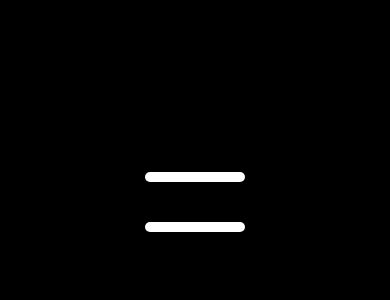
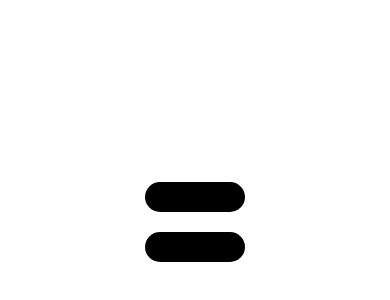
Before and after one commit to roflanKisel/me, a Next.js app: page / in a window 390 px wide. Shown: the part 200-500 px from the top of the page. Built offline with nearby package versions, Linux system fonts and the light colour scheme.

Commit message:
customizable hamburger icon

```diff
--- a/components/Hamburger.jsx
+++ b/components/Hamburger.jsx
@@ -2,18 +2,41 @@ import React from 'react';
 import PropTypes from 'prop-types';
 import styled, { css, keyframes } from 'styled-components';
 
-const Hamburger = ({ isActive, onActivate }) => (
-  <Container isActive={isActive} onClick={onActivate} />
+const Hamburger = ({
+  color,
+  isActive,
+  onActivate,
+  rounding,
+  size,
+  thickness,
+}) => (
+  <Container
+    color={color}
+    isActive={isActive}
+    onClick={onActivate}
+    rounding={rounding}
+    size={size}
+    thickness={thickness}
+  />
 );
 
+// TODO: make custom PropTypes checker
 Hamburger.propTypes = {
+  color: PropTypes.oneOf(['white', 'black']),
   isActive: PropTypes.bool,
   onActivate: PropTypes.func,
+  rounding: PropTypes.number,
+  size: PropTypes.number,
+  thickness: PropTypes.number,
 };
 
 Hamburger.defaultProps = {
+  color: 'white',
   isActive: false,
   onActivate: () => {},
+  rounding: 10,
+  size: 100,
+  thickness: 10,
 };
 
 const defaultPosition = (angle, height) => keyframes`
@@ -25,15 +48,12 @@ const rotate = (angle, height) => keyframes`
   to { transform: translateY(${height}px) rotate(${angle}deg); }
 `;
 
-const stick = (angle, height) => css`
+const stick = (angle, height, thickness) => css`
   content: '';
   position: absolute;
-  background-color: white;
 
-  width: 100px;
-  height: 10px;
-
-  border-radius: 10px;
+  width: 100%;
+  height: ${thickness}px;
 
   animation: ${props => (
     props.isActive ? rotate(angle, height) : defaultPosition(angle, height)
@@ -43,19 +63,24 @@ const stick = (angle, height) => css`
 const Container = styled.div`
   pointer-events: all;
 
-  width: 100px;
-  height: 100px;
+  width: ${props => props.size}px;
+  height: ${props => props.size / 2 + props.thickness}px;
 
   position: relative;
 
   &::before {
-    ${stick(45, 25)}
+    ${props => stick(45, props.size / 4, props.thickness)}
+
+    background-color: ${props => props.color};
+    border-radius: ${props => props.rounding}px;
   }
 
   &::after {
-    ${stick(-45, -25)}
+    ${props => stick(-45, -(props.size / 4), props.thickness)}
 
-    top: 50px;
+    background-color: ${props => props.color};
+    border-radius: ${props => props.rounding}px;
+    top: ${props => props.size / 2}px;
   }
 `;
 
--- a/components/Navbar.jsx
+++ b/components/Navbar.jsx
@@ -13,7 +13,14 @@ class Navbar extends React.PureComponent {
     const { isOpen } = this.state;
 
     return (
-      <Hamburger isActive={isOpen} onActivate={this.toggleOpen} />
+      <Hamburger
+        color="black"
+        isActive={isOpen}
+        onActivate={this.toggleOpen}
+        rounding={20}
+        size={100}
+        thickness={30}
+      />
     );
   }
 }
--- a/pages/index.jsx
+++ b/pages/index.jsx
@@ -25,7 +25,7 @@ const Container = styled.div`
 
   height: 100vh;
 
-  background-color: black;
+  background-color: white;
 `;
 
 export default Index;
```
